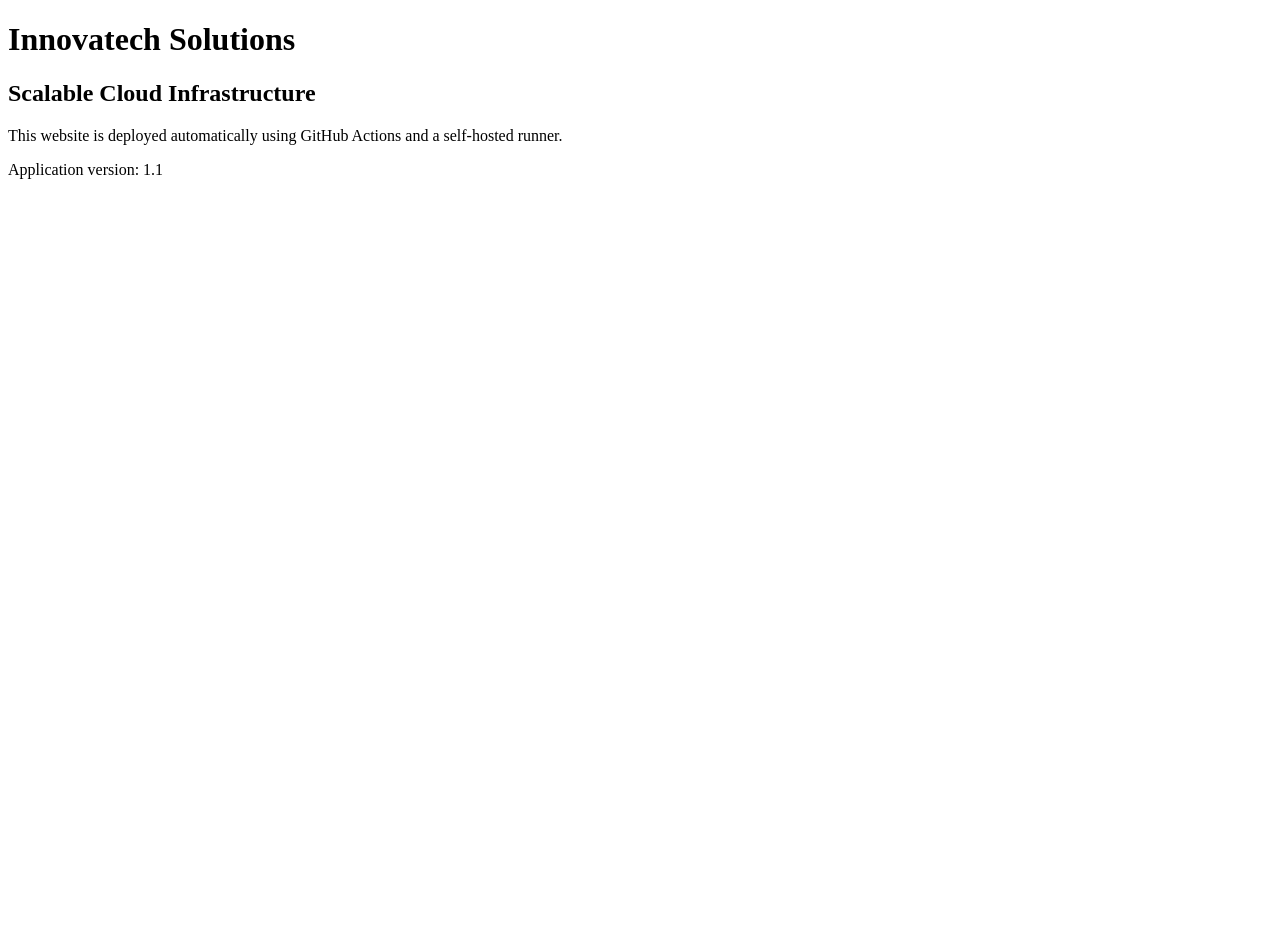
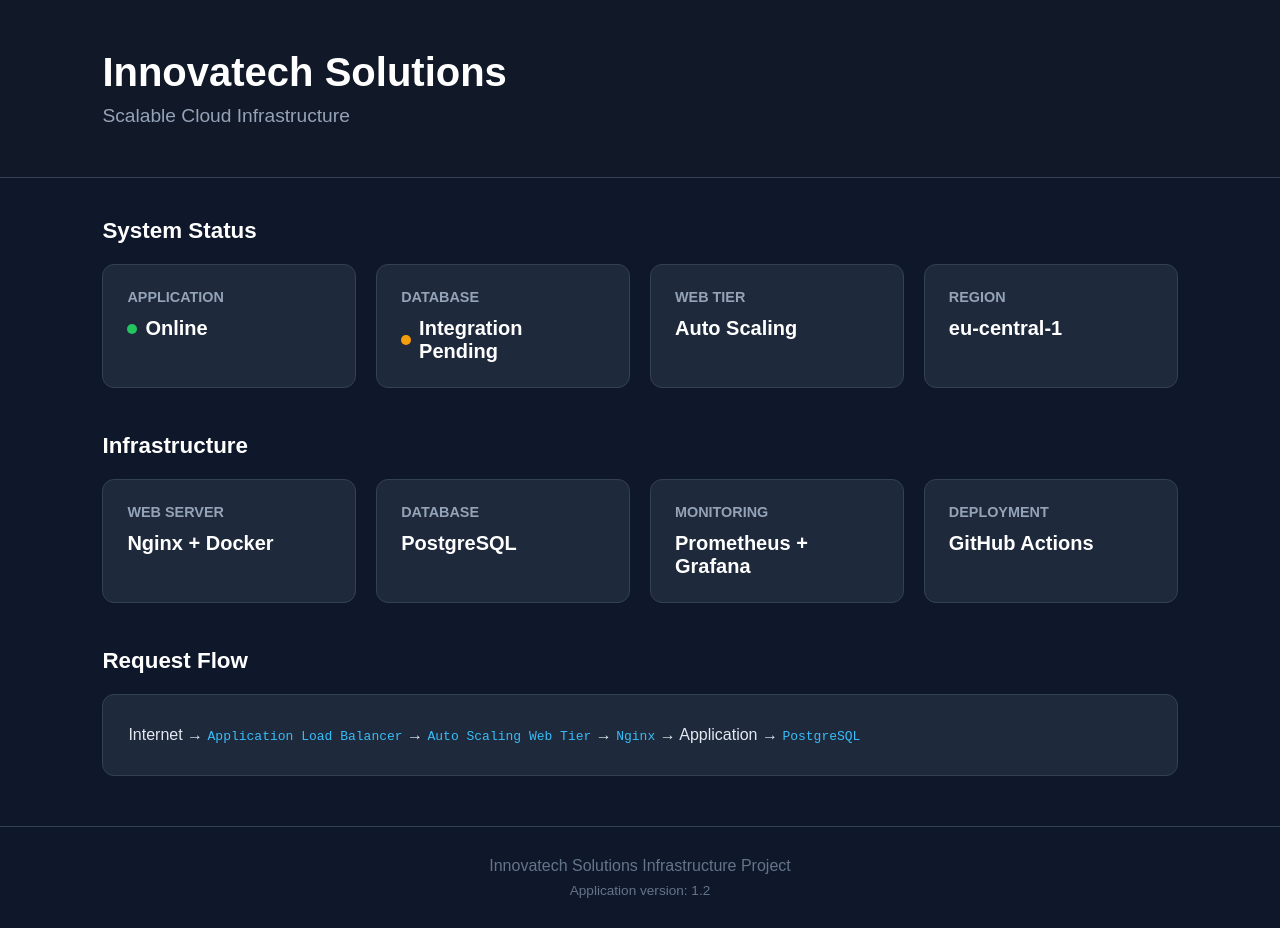
Before and after one commit to bdamqnova/innovatech-aws-infrastructure, a plain HTML site: page app/index.html in a window 1280 px wide. Before the commit the page ends 800 px from the top, so only its background shows below. Drawn offline with Linux system fonts and the light colour scheme.

Commit message:
Improve Innovatech application frontend

```diff
--- a/app/index.html
+++ b/app/index.html
@@ -3,17 +3,218 @@
 <head>
   <meta charset="UTF-8">
   <meta name="viewport" content="width=device-width, initial-scale=1.0">
+
   <title>Innovatech Solutions</title>
+
+  <style>
+    * {
+      box-sizing: border-box;
+      margin: 0;
+      padding: 0;
+    }
+
+    body {
+      font-family: Arial, Helvetica, sans-serif;
+      background: #0f172a;
+      color: #e2e8f0;
+      min-height: 100vh;
+    }
+
+    header {
+      padding: 50px 8%;
+      background: #111827;
+      border-bottom: 1px solid #334155;
+    }
+
+    header h1 {
+      font-size: 2.5rem;
+      margin-bottom: 10px;
+      color: white;
+    }
+
+    header h2 {
+      font-size: 1.2rem;
+      font-weight: normal;
+      color: #94a3b8;
+    }
+
+    .container {
+      width: 84%;
+      max-width: 1200px;
+      margin: 40px auto;
+    }
+
+    .section-title {
+      margin-bottom: 20px;
+      font-size: 1.4rem;
+      color: white;
+    }
+
+    .grid {
+      display: grid;
+      grid-template-columns: repeat(auto-fit, minmax(220px, 1fr));
+      gap: 20px;
+      margin-bottom: 45px;
+    }
+
+    .card {
+      background: #1e293b;
+      border: 1px solid #334155;
+      border-radius: 12px;
+      padding: 24px;
+    }
+
+    .card h3 {
+      font-size: 0.9rem;
+      color: #94a3b8;
+      margin-bottom: 12px;
+      text-transform: uppercase;
+    }
+
+    .value {
+      font-size: 1.25rem;
+      font-weight: bold;
+      color: white;
+    }
+
+    .status {
+      display: inline-flex;
+      align-items: center;
+      gap: 8px;
+    }
+
+    .dot {
+      height: 10px;
+      width: 10px;
+      border-radius: 50%;
+      background: #22c55e;
+    }
+
+    .pending-dot {
+      background: #f59e0b;
+    }
+
+    .architecture {
+      background: #1e293b;
+      border: 1px solid #334155;
+      border-radius: 12px;
+      padding: 25px;
+      line-height: 1.9;
+      margin-bottom: 40px;
+    }
+
+    .architecture code {
+      color: #38bdf8;
+    }
+
+    footer {
+      text-align: center;
+      padding: 30px;
+      color: #64748b;
+      border-top: 1px solid #334155;
+      margin-top: 50px;
+    }
+
+    .version {
+      margin-top: 8px;
+      font-size: 0.85rem;
+    }
+  </style>
 </head>
+
 <body>
+
+<header>
   <h1>Innovatech Solutions</h1>
   <h2>Scalable Cloud Infrastructure</h2>
+</header>
 
-  <p>
-    This website is deployed automatically using GitHub Actions
-    and a self-hosted runner.
-  </p>
+<main class="container">
 
-  <p>Application version: 1.1</p>
+  <h2 class="section-title">System Status</h2>
+
+  <div class="grid">
+
+    <div class="card">
+      <h3>Application</h3>
+      <div class="value status">
+        <span class="dot"></span>
+        Online
+      </div>
+    </div>
+
+    <div class="card">
+      <h3>Database</h3>
+      <div class="value status" id="database-status">
+        <span class="dot pending-dot"></span>
+        Integration Pending
+      </div>
+    </div>
+
+    <div class="card">
+      <h3>Web Tier</h3>
+      <div class="value">
+        Auto Scaling
+      </div>
+    </div>
+
+    <div class="card">
+      <h3>Region</h3>
+      <div class="value">
+        eu-central-1
+      </div>
+    </div>
+
+  </div>
+
+  <h2 class="section-title">Infrastructure</h2>
+
+  <div class="grid">
+
+    <div class="card">
+      <h3>Web Server</h3>
+      <div class="value">Nginx + Docker</div>
+    </div>
+
+    <div class="card">
+      <h3>Database</h3>
+      <div class="value">PostgreSQL</div>
+    </div>
+
+    <div class="card">
+      <h3>Monitoring</h3>
+      <div class="value">Prometheus + Grafana</div>
+    </div>
+
+    <div class="card">
+      <h3>Deployment</h3>
+      <div class="value">GitHub Actions</div>
+    </div>
+
+  </div>
+
+  <h2 class="section-title">Request Flow</h2>
+
+  <div class="architecture">
+    Internet
+    →
+    <code>Application Load Balancer</code>
+    →
+    <code>Auto Scaling Web Tier</code>
+    →
+    <code>Nginx</code>
+    →
+    Application
+    →
+    <code>PostgreSQL</code>
+  </div>
+
+</main>
+
+<footer>
+  Innovatech Solutions Infrastructure Project
+  <div class="version">Application version: 1.2</div>
+</footer>
+
 </body>
 </html>
```
